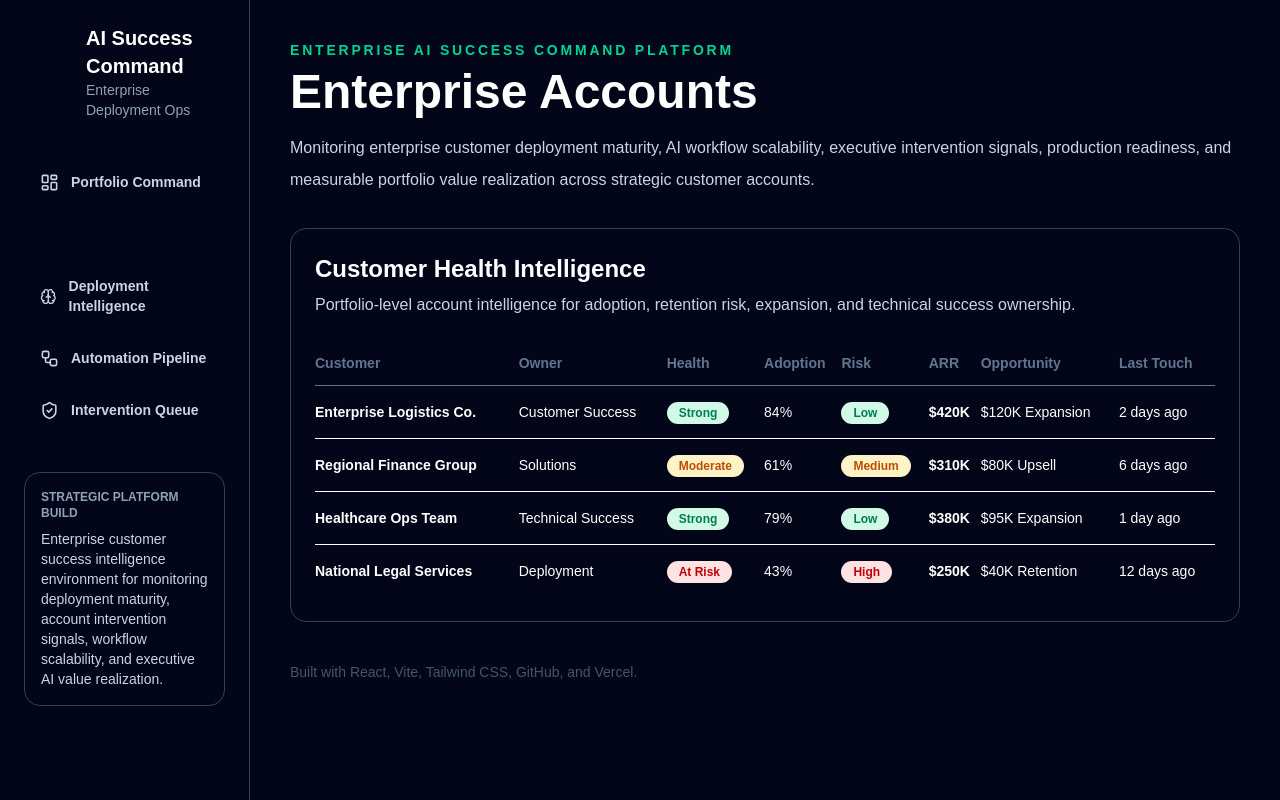
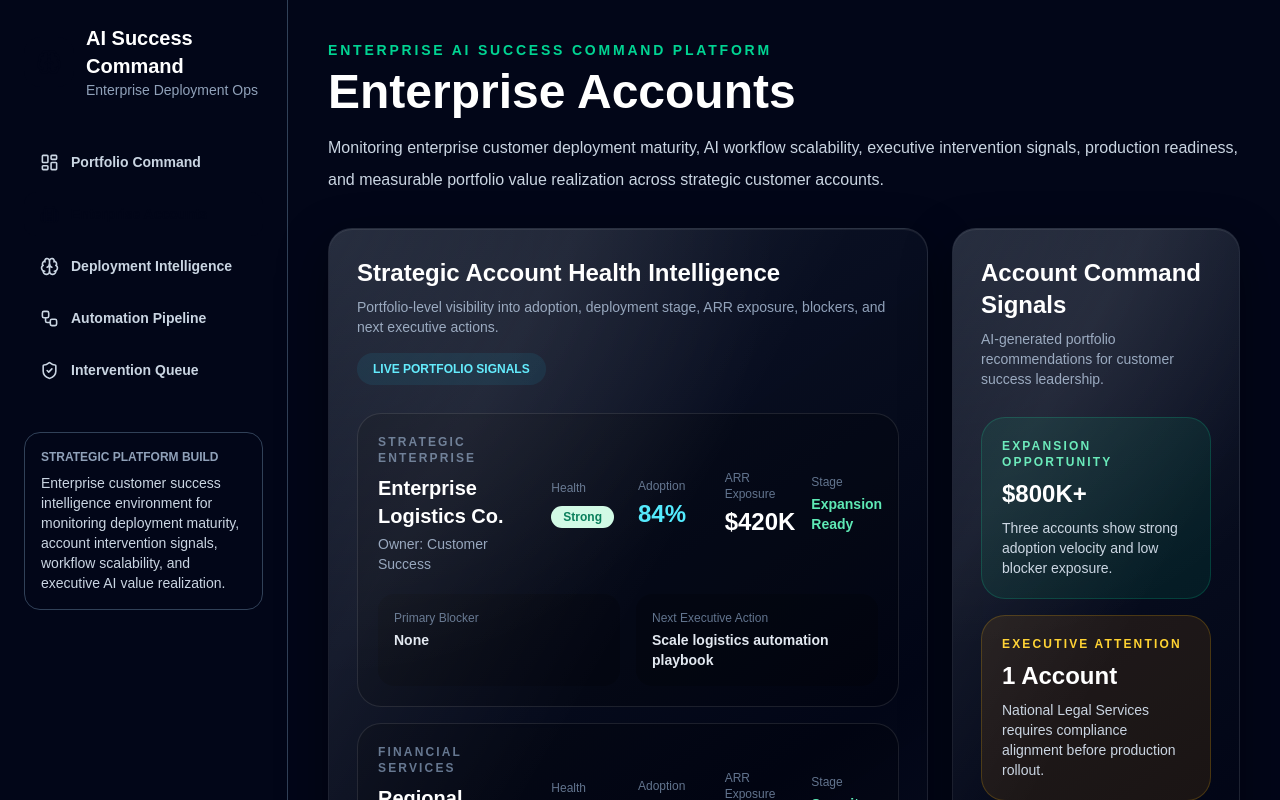
Before and after one commit to jtorres507-rgb/openai-ai-command-dashboard, a React (Vite) app: page / in a window 1280 px wide. Both pictures are taken after a click on the button "Enterprise Accounts". Shown: the top 800 px of the page. Built offline with nearby package versions, Linux system fonts and the light colour scheme.

Commit message:
Upgrade enterprise accounts into account health intelligence view

```diff
--- a/src/App.jsx
+++ b/src/App.jsx
@@ -333,41 +333,172 @@ function ExecutiveOverview() {
 }
 
 function CustomerHealth() {
+  const accountInsights = [
+    {
+      name: "Enterprise Logistics Co.",
+      segment: "Strategic Enterprise",
+      owner: "Customer Success",
+      health: "Strong",
+      adoption: 84,
+      stage: "Expansion Ready",
+      blocker: "None",
+      arr: "$420K",
+      nextAction: "Scale logistics automation playbook",
+    },
+    {
+      name: "Regional Finance Group",
+      segment: "Financial Services",
+      owner: "Solutions",
+      health: "Moderate",
+      adoption: 61,
+      stage: "Security Review",
+      blocker: "Policy approval",
+      arr: "$310K",
+      nextAction: "Run finance enablement sprint",
+    },
+    {
+      name: "Healthcare Ops Team",
+      segment: "Regulated Enterprise",
+      owner: "Technical Success",
+      health: "Strong",
+      adoption: 79,
+      stage: "Pilot Expansion",
+      blocker: "Workflow validation",
+      arr: "$380K",
+      nextAction: "Validate clinical support workflows",
+    },
+    {
+      name: "National Legal Services",
+      segment: "Legal Operations",
+      owner: "Deployment",
+      health: "At Risk",
+      adoption: 43,
+      stage: "Blocked",
+      blocker: "Compliance review",
+      arr: "$250K",
+      nextAction: "Escalate security/compliance alignment",
+    },
+  ];
+
   return (
-    <div className="rounded-2xl border border-slate-700 bg-slate-950 p-6 shadow-sm overflow-x-auto">
-      <h2 className="text-2xl font-bold">Customer Health Intelligence</h2>
-      <p className="mt-2 text-slate-300">
-        Portfolio-level account intelligence for adoption, retention risk, expansion, and technical success ownership.
-      </p>
+    <div className="grid gap-6 xl:grid-cols-12">
+      <div className={`${metalPanel} xl:col-span-8 p-7`}>
+        <div className="flex flex-wrap items-start justify-between gap-4">
+          <div>
+            <h2 className="text-2xl font-bold text-white">
+              Strategic Account Health Intelligence
+            </h2>
+            <p className="mt-2 text-sm text-slate-400">
+              Portfolio-level visibility into adoption, deployment stage, ARR exposure,
+              blockers, and next executive actions.
+            </p>
+          </div>
 
-      <table className="mt-6 w-full min-w-[900px] text-left">
-        <thead>
-          <tr className="border-b text-sm text-slate-500">
-            <th className="py-3">Customer</th>
-            <th>Owner</th>
-            <th>Health</th>
-            <th>Adoption</th>
-            <th>Risk</th>
-            <th>ARR</th>
-            <th>Opportunity</th>
-            <th>Last Touch</th>
-          </tr>
-        </thead>
-        <tbody className="text-sm">
-          {enterpriseAccounts.map((customer) => (
-            <tr key={customer.name} className="border-b last:border-0">
-              <td className="py-4 font-semibold">{customer.name}</td>
-              <td>{customer.owner}</td>
-              <td><Pill value={customer.health} /></td>
-              <td>{customer.adoption}%</td>
-              <td><Pill value={customer.risk} /></td>
-              <td className="font-semibold">{customer.arr}</td>
-              <td>{customer.opportunity}</td>
-              <td>{customer.lastTouch}</td>
-            </tr>
+          <span className="rounded-full bg-cyan-500/10 px-4 py-2 text-xs font-bold text-cyan-300">
+            LIVE PORTFOLIO SIGNALS
+          </span>
+        </div>
+
+        <div className="mt-7 space-y-4">
+          {accountInsights.map((account) => (
+            <div
+              key={account.name}
+              className="rounded-3xl border border-white/10 bg-black/20 p-5 shadow-inner"
+            >
+              <div className="grid gap-5 lg:grid-cols-12 lg:items-center">
+                <div className="lg:col-span-4">
+                  <p className="text-xs font-bold uppercase tracking-[0.18em] text-slate-500">
+                    {account.segment}
+                  </p>
+                  <h3 className="mt-2 text-xl font-bold text-white">{account.name}</h3>
+                  <p className="mt-1 text-sm text-slate-400">Owner: {account.owner}</p>
+                </div>
+
+                <div className="lg:col-span-2">
+                  <p className="text-xs text-slate-500">Health</p>
+                  <div className="mt-2">
+                    <Pill value={account.health} />
+                  </div>
+                </div>
+
+                <div className="lg:col-span-2">
+                  <p className="text-xs text-slate-500">Adoption</p>
+                  <p className="mt-1 text-2xl font-bold text-cyan-300">
+                    {account.adoption}%
+                  </p>
+                </div>
+
+                <div className="lg:col-span-2">
+                  <p className="text-xs text-slate-500">ARR Exposure</p>
+                  <p className="mt-1 text-2xl font-bold text-white">{account.arr}</p>
+                </div>
+
+                <div className="lg:col-span-2">
+                  <p className="text-xs text-slate-500">Stage</p>
+                  <p className="mt-1 text-sm font-semibold text-emerald-300">
+                    {account.stage}
+                  </p>
+                </div>
+              </div>
+
+              <div className="mt-5 grid gap-4 lg:grid-cols-2">
+                <div className="rounded-2xl bg-black/20 p-4">
+                  <p className="text-xs text-slate-500">Primary Blocker</p>
+                  <p className="mt-1 text-sm font-semibold text-slate-200">
+                    {account.blocker}
+                  </p>
+                </div>
+
+                <div className="rounded-2xl bg-black/20 p-4">
+                  <p className="text-xs text-slate-500">Next Executive Action</p>
+                  <p className="mt-1 text-sm font-semibold text-slate-200">
+                    {account.nextAction}
+                  </p>
+                </div>
+              </div>
+            </div>
           ))}
-        </tbody>
-      </table>
+        </div>
+      </div>
+
+      <div className={`${metalPanel} xl:col-span-4 p-7`}>
+        <h2 className="text-2xl font-bold text-white">Account Command Signals</h2>
+        <p className="mt-2 text-sm text-slate-400">
+          AI-generated portfolio recommendations for customer success leadership.
+        </p>
+
+        <div className="mt-7 space-y-4">
+          <div className="rounded-3xl border border-emerald-400/20 bg-emerald-500/10 p-5">
+            <p className="text-xs font-bold uppercase tracking-[0.18em] text-emerald-300">
+              Expansion Opportunity
+            </p>
+            <p className="mt-2 text-2xl font-bold text-white">$800K+</p>
+            <p className="mt-2 text-sm text-slate-300">
+              Three accounts show strong adoption velocity and low blocker exposure.
+            </p>
+          </div>
+
+          <div className="rounded-3xl border border-amber-400/20 bg-amber-500/10 p-5">
+            <p className="text-xs font-bold uppercase tracking-[0.18em] text-amber-300">
+              Executive Attention
+            </p>
+            <p className="mt-2 text-2xl font-bold text-white">1 Account</p>
+            <p className="mt-2 text-sm text-slate-300">
+              National Legal Services requires compliance alignment before production rollout.
+            </p>
+          </div>
+
+          <div className="rounded-3xl border border-cyan-400/20 bg-cyan-500/10 p-5">
+            <p className="text-xs font-bold uppercase tracking-[0.18em] text-cyan-300">
+              Recommended Motion
+            </p>
+            <p className="mt-2 text-sm leading-7 text-slate-300">
+              Prioritize finance security review, then move logistics and healthcare accounts
+              into expansion sequencing.
+            </p>
+          </div>
+        </div>
+      </div>
     </div>
   );
 }
```
